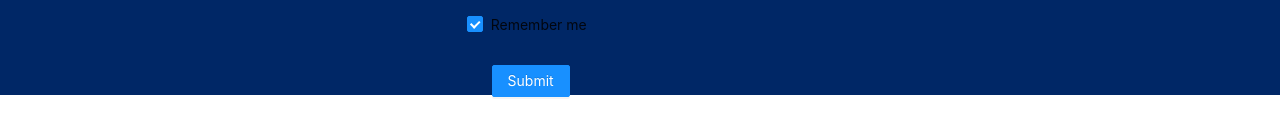
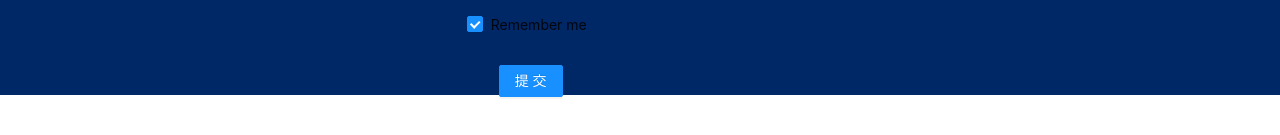
Before and after one commit to chr199769/guangfu, a React (Create React App) app: page /login in a window 1280 px wide. Shown: the part 705-840 px from the top of the page. Built offline with nearby package versions, Linux system fonts and the light colour scheme.

Commit message:
fix: 修改提交按钮文案

```diff
--- a/src/pages/login/LoginForm.tsx
+++ b/src/pages/login/LoginForm.tsx
@@ -69,7 +69,7 @@ const LoginForm = (props: Props) => {
         }}
       >
         <Button type="primary" htmlType="submit">
-          Submit
+          提交
         </Button>
       </Form.Item>
     </Form>
```
